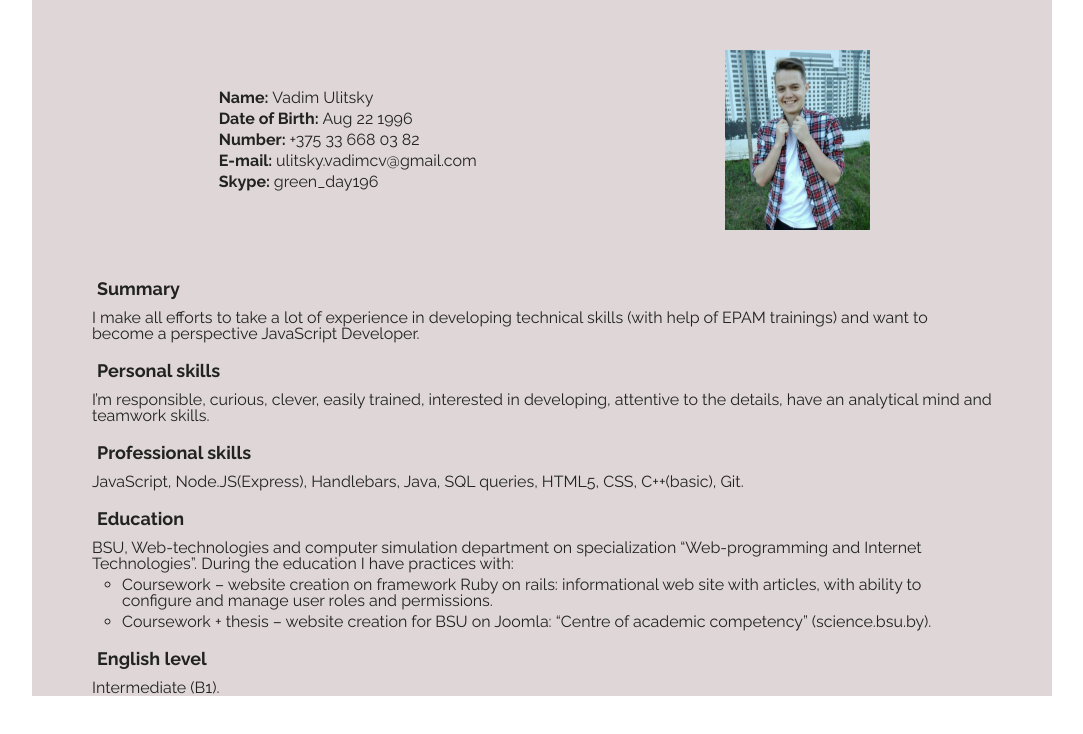
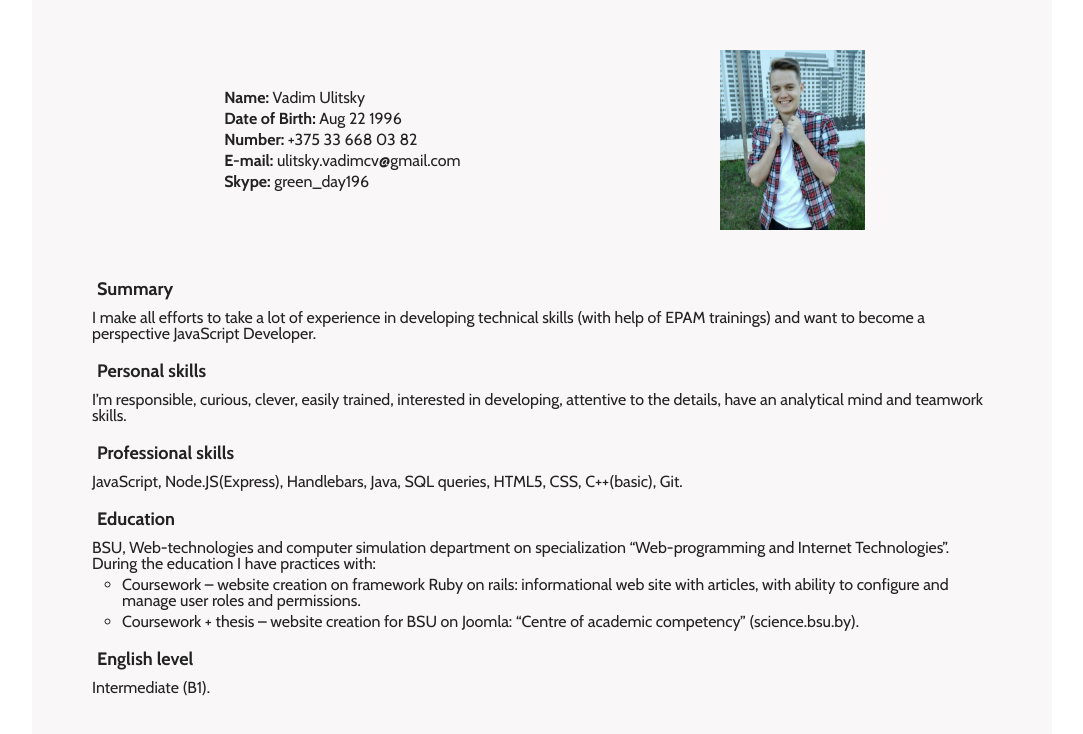
Before and after one commit to PokSleek/rsschool-2019Q1-cv, a plain HTML site: page index.html in a window 1280 px wide. Shown: the whole page, without its empty margins (98-1181 px from the left). Drawn offline with nearby package versions, Linux system fonts and the light colour scheme.

Commit message:
style: change standart font-family

```diff
--- a/index.html
+++ b/index.html
@@ -6,10 +6,7 @@
     <meta http-equiv="X-UA-Compatible" content="ie=edge" />
     <link rel="stylesheet" href="./reset.css" />
     <link rel="stylesheet" href="./style.css" />
-    <link
-      href="https://fonts.googleapis.com/css?family=Raleway:400,400i,700,700i,900,900i&amp;subset=latin-ext"
-      rel="stylesheet"
-    />
+    <link href="https://fonts.googleapis.com/css?family=Cabin:400,400i,500,500i,700,700i&amp;subset=latin-ext" rel="stylesheet">
     <title>CV</title>
   </head>
   <body>
--- a/style.css
+++ b/style.css
@@ -1,7 +1,7 @@
 body {
   display: flex;
   justify-content: center;
-  font-family: 'Raleway', sans-serif;
+  font-family: 'Cabin', sans-serif;
 }
 
 h2 {
@@ -12,7 +12,7 @@ h2 {
 .container__cv {
   width: 900px;
 
-  background-color: rgb(223, 215, 215);
+  background-color: rgba(223, 215, 215, 0.2);
   padding: 0 60px;
 }
 
@@ -27,8 +27,8 @@ header {
   align-items: center;
 }
 
-main p {
-
+main {
+  margin-bottom: 50px;
 }
 
  .contact__item {
```
